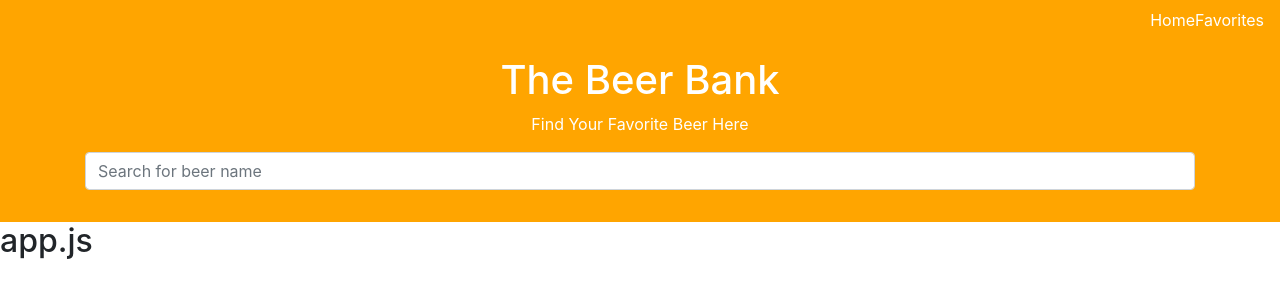
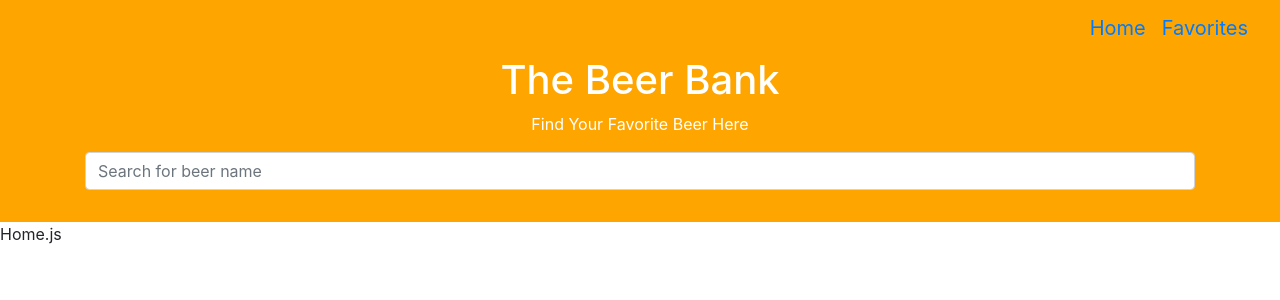
Before and after one commit to mjcampos/beer_bank_challenge, a React (Create React App) app: page / in a window 1280 px wide. Shown: the top 300 px of the page. Built offline with nearby package versions, Linux system fonts and the light colour scheme.

Commit message:
Initial setup for react-router-dom

```diff
--- a/package.json
+++ b/package.json
@@ -7,6 +7,7 @@
     "react": "^16.8.6",
     "react-bootstrap": "^1.0.0-beta.9",
     "react-dom": "^16.8.6",
+    "react-router-dom": "^5.0.1",
     "react-scripts": "3.0.1"
   },
   "scripts": {
--- a/src/components/App.js
+++ b/src/components/App.js
@@ -1,12 +1,18 @@
 import React, {Component} from 'react';
+import {Route} from 'react-router-dom';
+
 import Nav from './Nav';
+import Home from './Home';
+import Favorites from './Favorites';
 
 class App extends Component {
 	render() {
 		return (
 			<div>
 				<Nav/>
-				<h2>app.js</h2>
+
+				<Route exact path="/" component={Home}/>
+				<Route exact path="/favorites" component={Favorites}/>
 			</div>
 		);
 	}
--- /dev/null
+++ b/src/components/Favorites.js
@@ -0,0 +1,11 @@
+import React, {Component} from 'react';
+
+class Favorites extends Component {
+	render() {
+		return (
+			<div>Favorites.js</div>
+		);
+	}
+}
+
+export default Favorites;
--- /dev/null
+++ b/src/components/Home.js
@@ -0,0 +1,11 @@
+import React, {Component} from 'react';
+
+class Home extends Component {
+	render() {
+		return (
+			<div>Home.js</div>
+		);
+	}
+}
+
+export default Home;
--- a/src/components/Nav.js
+++ b/src/components/Nav.js
@@ -1,5 +1,6 @@
 import React, {Component} from 'react';
 import {Navbar, Container, Row, Col, InputGroup, FormControl} from 'react-bootstrap';
+import {Link} from 'react-router-dom';
 
 class Nav extends Component {
 	render() {
@@ -7,8 +8,10 @@ class Nav extends Component {
 			<div id="Navbar">
 				<Navbar>
 					<Navbar.Collapse className="justify-content-end">
-						<p>Home</p>
-						<p>Favorites</p>
+						<Navbar.Brand><Link to="/">Home</Link></Navbar.Brand>
+						<Navbar.Brand><Link to="/favorites">Favorites</Link></Navbar.Brand>
+
+
 					</Navbar.Collapse>
 				</Navbar>
 
--- a/src/index.js
+++ b/src/index.js
@@ -1,9 +1,13 @@
 import React from 'react';
 import ReactDOM from 'react-dom';
+import {BrowserRouter as Router, Route} from 'react-router-dom';
+
 import App from './components/App';
 import './index.css';
 
 ReactDOM.render(
-	<App/>,
+	<Router>
+		<Route path="/" component={App}/>
+	</Router>,
 	document.getElementById('root')
 );
```
Also changed, not shown: 1 other file (tests, documents, lock files or other folders).
